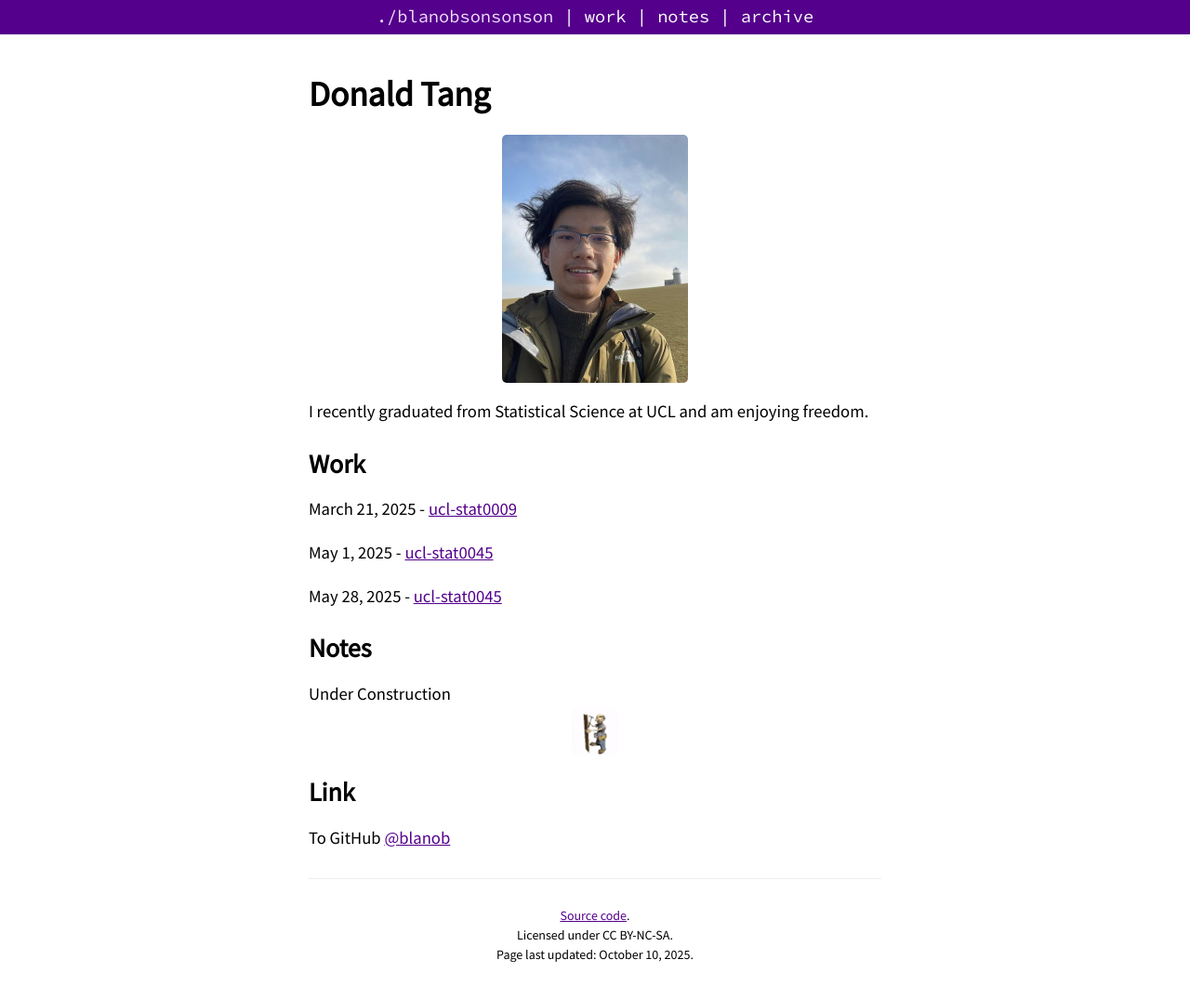
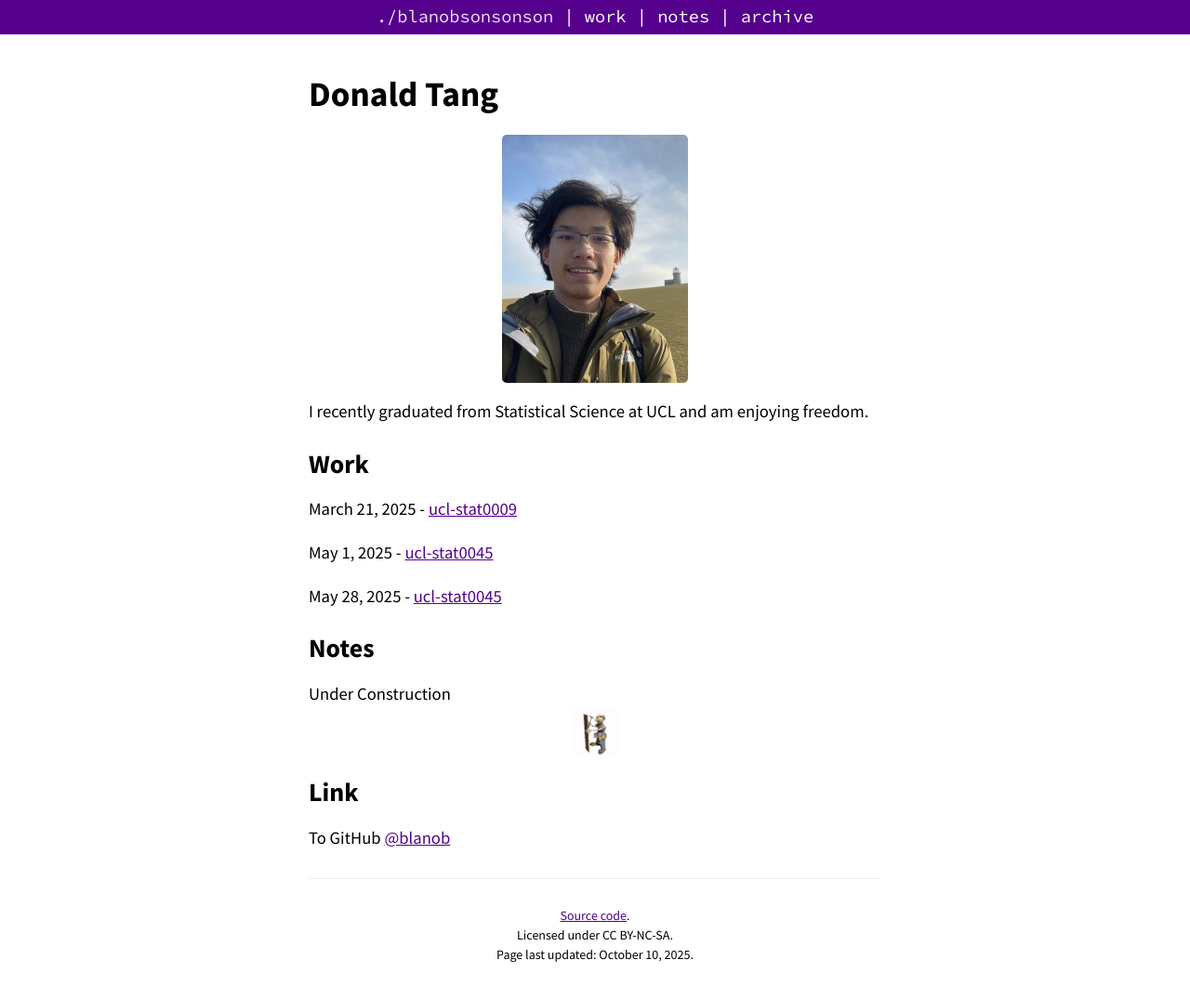
Before and after one commit to blanob/blanob.github.io, a Jekyll site: the page built from index.md, in a window 1280 px wide. Shown: the whole page at 93% size. Built offline with Jekyll 4.4.1, drawn with Linux system fonts in a browser that asks for light colours.

Commit message:
Update head.html

```diff
--- a/_includes/head.html
+++ b/_includes/head.html
@@ -1,4 +1,8 @@
 <head>
+
+  <meta charset="utf-8">
+
+  <meta name="viewport" content="width=device-width, initial-scale=1.0">
 
   <title>
     {% if page.title %}
@@ -13,5 +17,9 @@
   </title>
 
   <link rel="stylesheet" href="/assets/css/main.css">
+  <link rel="stylesheet" href="/static/css/syntax.css">
+  <link href='https://fonts.googleapis.com/css?family=Source+Sans+Pro:200,300,400,600,700,900,200italic,300italic,400italic,600italic,700italic,900italic&subset=latin,latin-ext' rel='stylesheet' type='text/css'>
+  <link href='https://fonts.googleapis.com/css?family=Source+Code+Pro:200,300,400,500,600,700,900&subset=latin,latin-ext' rel='stylesheet' type='text/css'>
+
 
 </head>
```
